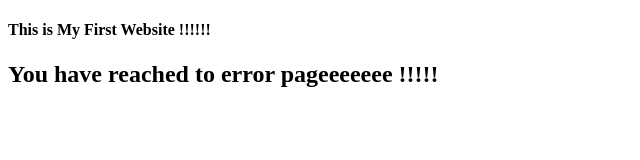
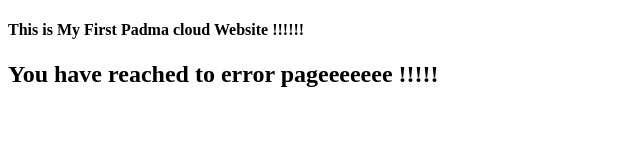
Before and after one commit to Padma4it/test1, a plain HTML site: page index.html in a window 1280 px wide. Shown: the whole page, without its empty margins (0-640 px from the left). Drawn offline with Linux system fonts and the light colour scheme.

Commit message:
Update index.html

```diff
--- a/index.html
+++ b/index.html
@@ -2,7 +2,7 @@
 <html>
 <body>
 
-<h4>This is My First Website !!!!!!</h4>
+<h4>This is My First Padma cloud  Website !!!!!!</h4>
 <h2>You have reached to error pageeeeeee !!!!!</h2>
 
 </body>
```
